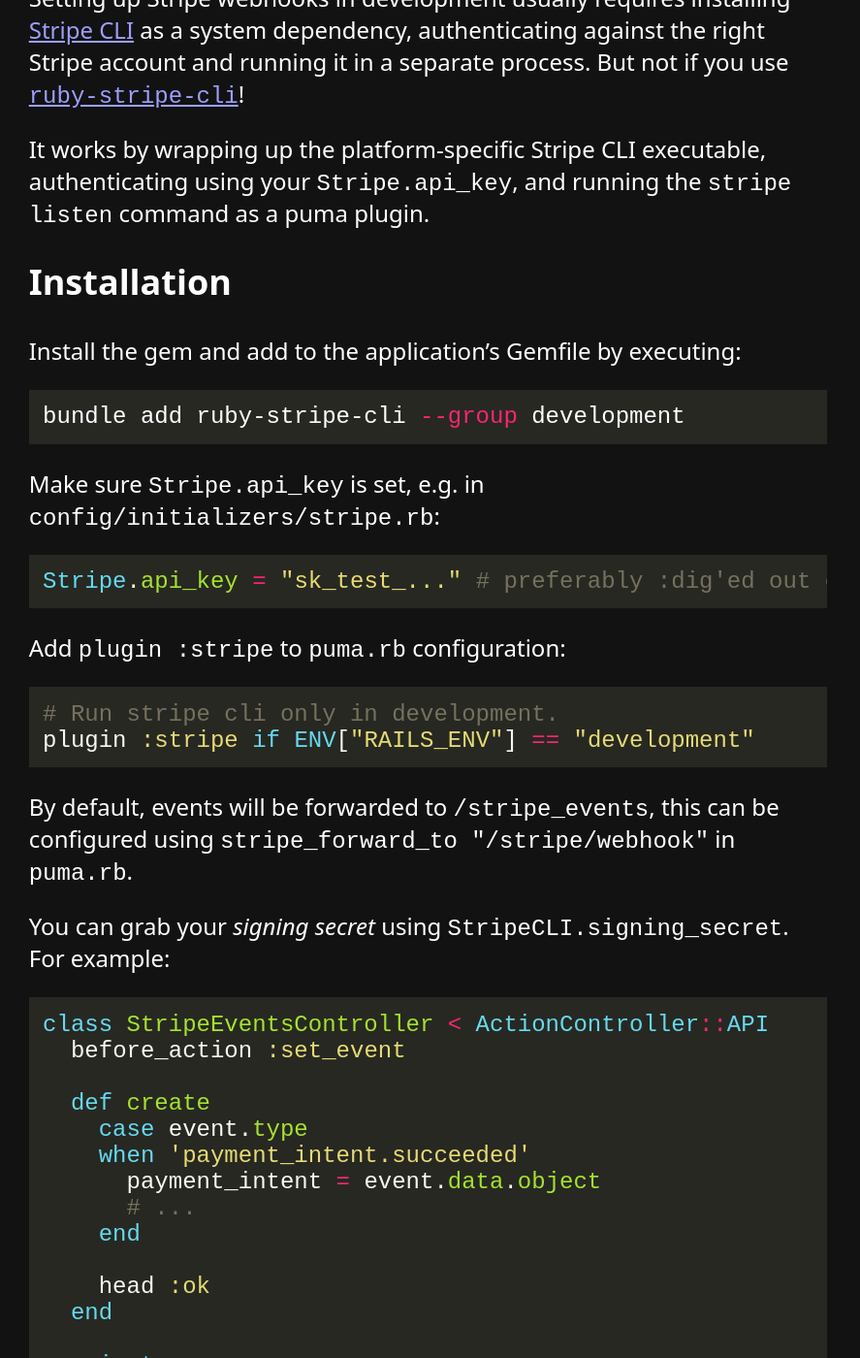
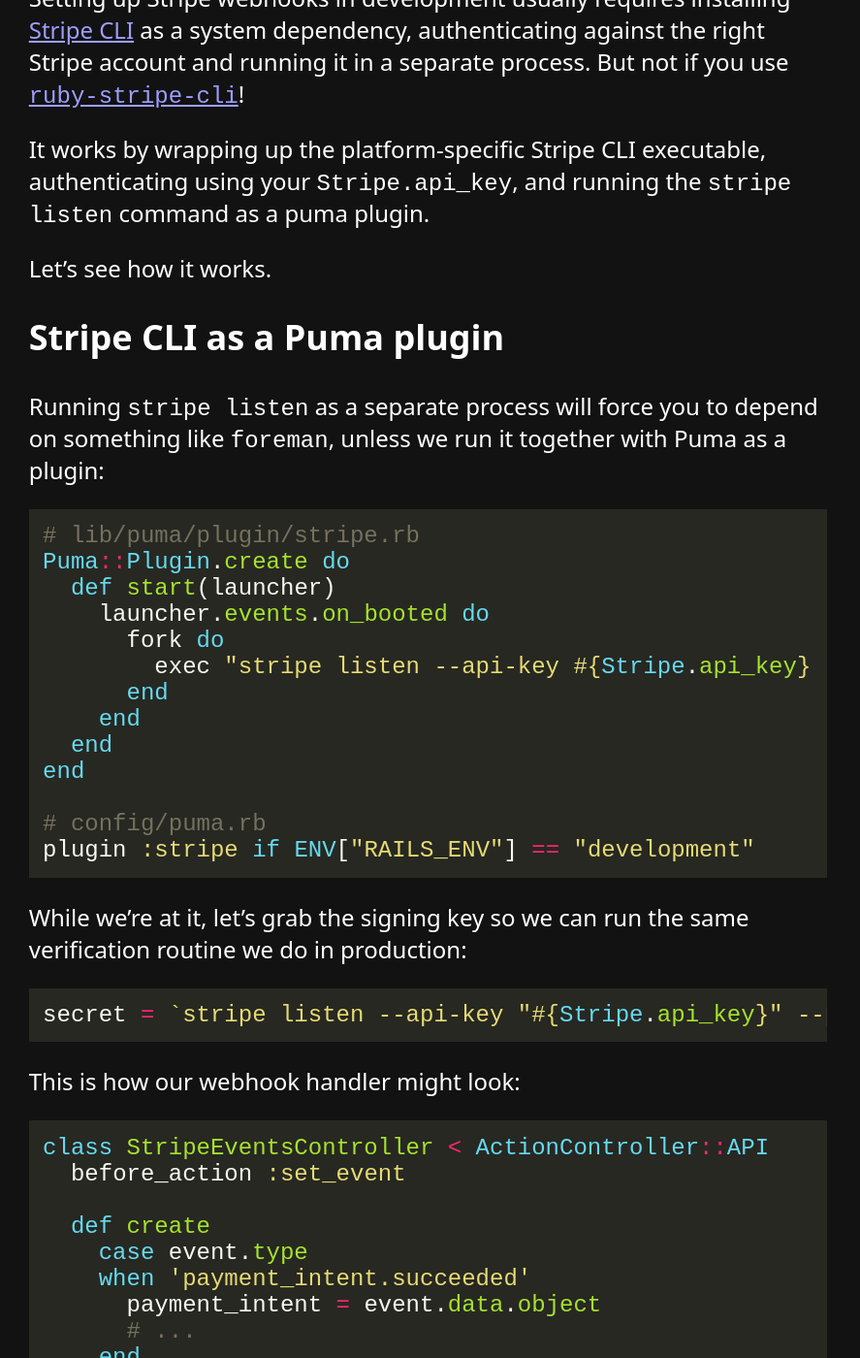
Before and after one commit to zachasme/zachasme.github.io, a Jekyll site: the page built from docs/_posts/2025-04-08-stripe-webhooks-without-system-dependencies.markdown, in a window 1280 px wide and 1400 px high, scrolled down 287 px. Shown: the whole window at 97% size, without its empty margins (0-887 px from the left). Built offline with Jekyll 4.4.1, drawn with Linux system fonts in a browser that asks for light colours; Markdown is read by kramdown in place of the engine named in the settings; some of the changed text lies outside the part shown.

Commit message:
Update stripe post

````diff
--- a/docs/_posts/2025-04-08-stripe-webhooks-without-system-dependencies.markdown
+++ b/docs/_posts/2025-04-08-stripe-webhooks-without-system-dependencies.markdown
@@ -10,30 +10,35 @@
 
 It works by wrapping up the platform-specific Stripe CLI executable, authenticating using your `Stripe.api_key`, and running the `stripe listen` command as a puma plugin.
 
-## Installation
+Let's see how it works.
 
-Install the gem and add to the application's Gemfile by executing:
+## Stripe CLI as a Puma plugin
 
-```sh
-bundle add ruby-stripe-cli --group development
-```
-
-Make sure `Stripe.api_key` is set, e.g. in `config/initializers/stripe.rb`:
+Running `stripe listen` as a separate process will force you to depend on something like `foreman`, unless we run it together with Puma as a plugin:
 
 ```ruby
-Stripe.api_key = "sk_test_..." # preferably :dig'ed out of Rails.application.credentials
-```
+# lib/puma/plugin/stripe.rb
+Puma::Plugin.create do
+  def start(launcher)
+    launcher.events.on_booted do
+      fork do
+        exec "stripe listen --api-key #{Stripe.api_key} --forward-to http://localhost:3000/stripe_event"
+      end
+    end
+  end
+end
 
-Add `plugin :stripe` to `puma.rb` configuration:
-
-```ruby
-# Run stripe cli only in development.
+# config/puma.rb
 plugin :stripe if ENV["RAILS_ENV"] == "development"
 ```
 
-By default, events will be forwarded to `/stripe_events`, this can be configured using `stripe_forward_to "/stripe/webhook"` in `puma.rb`.
+While we're at it, let's grab the signing key so we can run the same verification routine we do in production:
 
-You can grab your *signing secret* using `StripeCLI.signing_secret`. For example:
+```ruby
+secret = `stripe listen --api-key "#{Stripe.api_key}" --print-secret`.chomp
+```
+
+This is how our webhook handler might look:
 
 ```ruby
 class StripeEventsController < ActionController::API
@@ -50,19 +55,21 @@
   end
 
   private
-
     def event
       @event ||= Stripe::Webhook.construct_event(
         request.body.read,
         request.headers["stripe-signature"],
-        StripeCLI.signing_secret(Stripe.api_key)
+        `stripe listen --api-key "#{Stripe.api_key}" --print-secret`.chomp
       )
     rescue => error
       logger.error error
       head :bad_request
     end
 end
-
 ```
 
-And with that, `bin/setup` will download, authenticate and run Stripe CLI as part of your development server.
+## Stripe CLI as a Ruby gem
+
+So far so good, however, we still depend on developers installing [Stripe CLI](https://docs.stripe.com/stripe-cli) on their system. What if we could install it as a regular ruby gem? That's exactly what I've done in [`ruby-stripe-cli`](https://github.com/zachasme/ruby-stripe-cli).
+
+With that, `bin/setup` will download, authenticate and run Stripe CLI as part of your development server.
````
